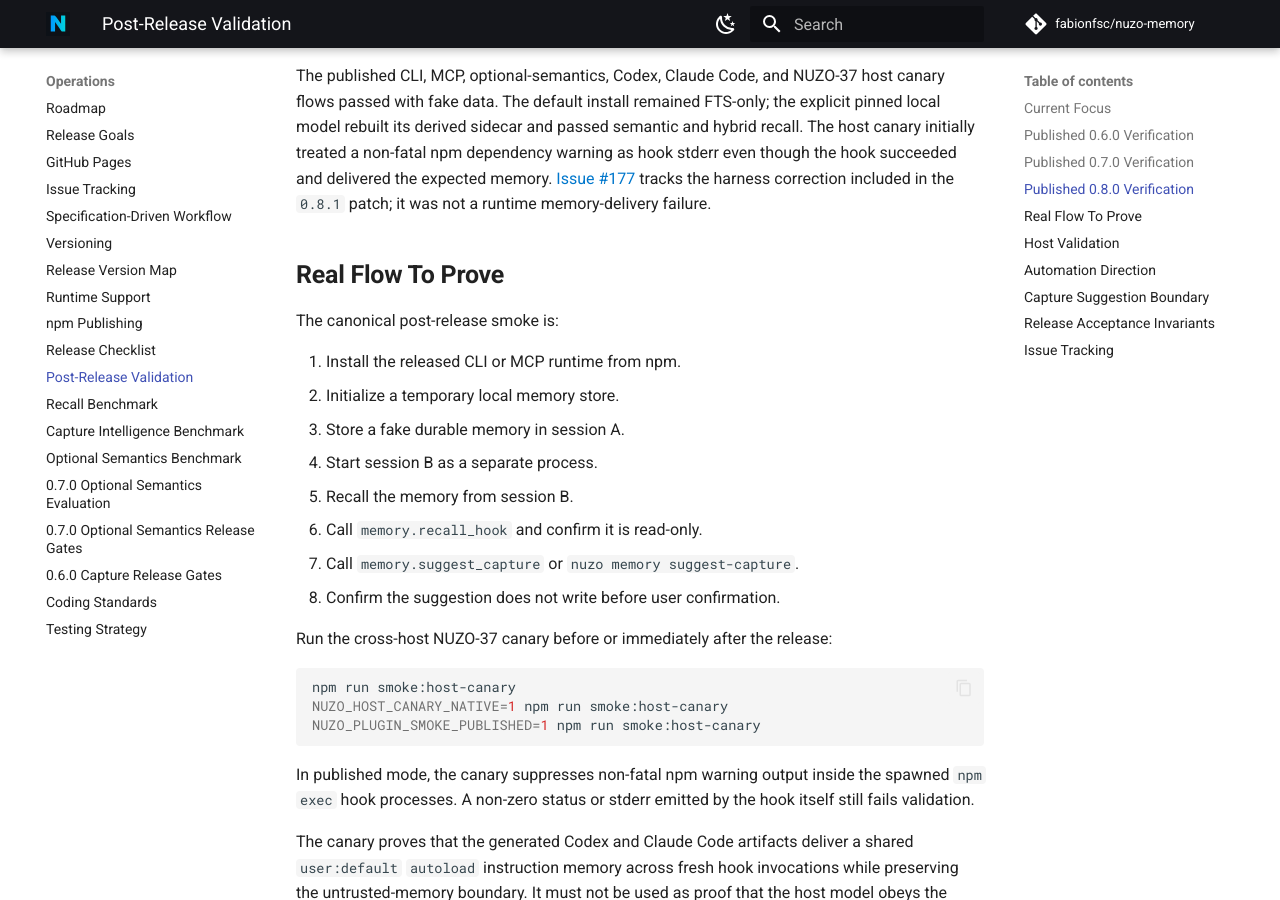
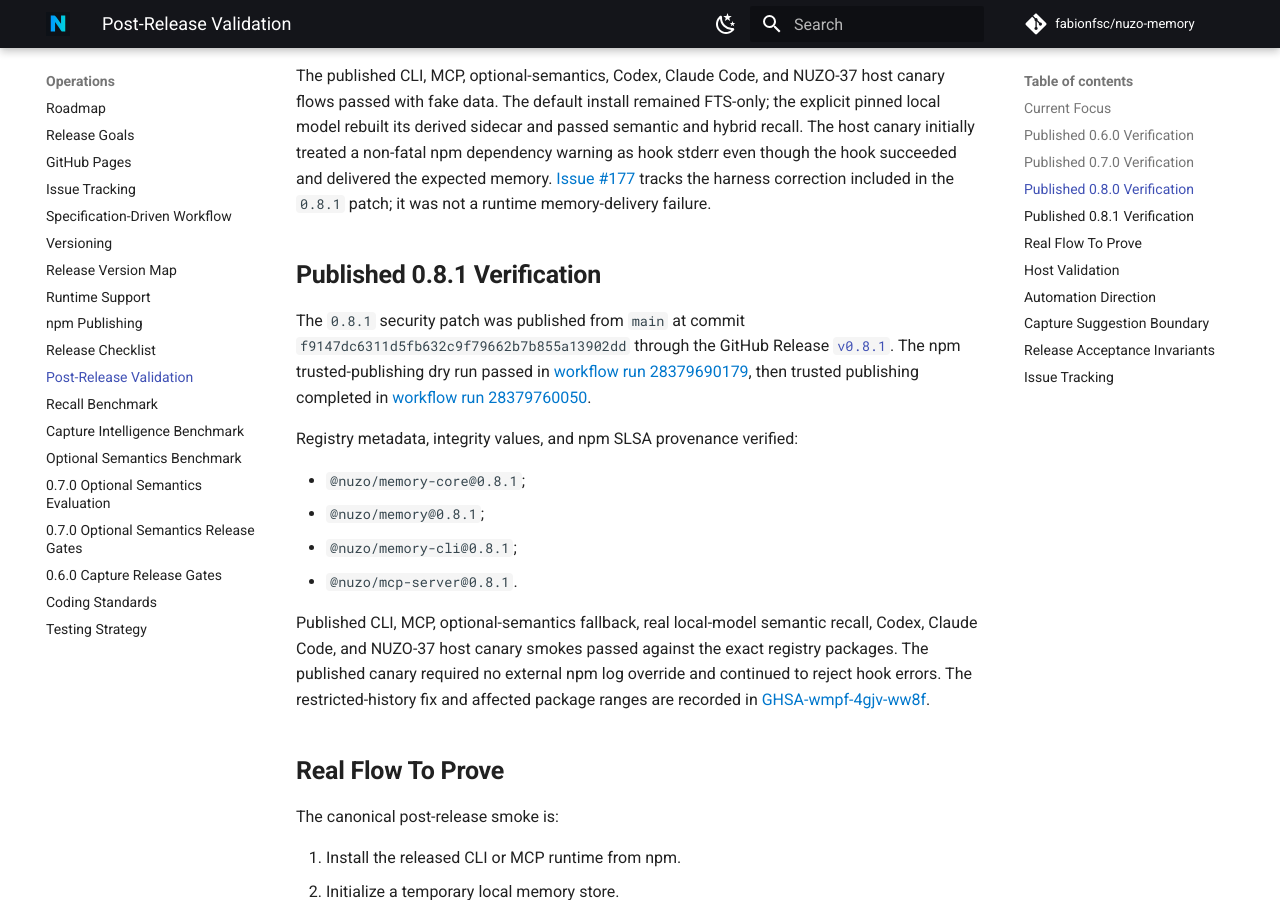
Before and after one commit to fabionfsc/nuzo-memory, an MkDocs documentation site: the page built from docs/operations/post-release-validation.md, in a window 1280 px wide and 900 px high, scrolled down 2616 px. Built offline with MkDocs 1.6.1 and Material for MkDocs 9.7.7, drawn with Linux system fonts in a browser that asks for light colours; comment, search, counter and statistics services are not loaded.

Commit message:
docs(release): record 0.8.1 validation
Record exact published 0.8.1 release and security validation evidence.

```diff
--- a/docs/operations/post-release-validation.md
+++ b/docs/operations/post-release-validation.md
@@ -119,6 +119,30 @@
 memory. [Issue #177](https://github.com/fabionfsc/nuzo-memory/issues/177)
 tracks the harness correction included in the `0.8.1` patch; it was not a
 runtime memory-delivery failure.
+
+## Published 0.8.1 Verification
+
+The `0.8.1` security patch was published from `main` at commit
+`f9147dc6311d5fb632c9f79662b7b855a13902dd` through the GitHub Release
+[`v0.8.1`](https://github.com/fabionfsc/nuzo-memory/releases/tag/v0.8.1).
+The npm trusted-publishing dry run passed in
+[workflow run 28379690179](https://github.com/fabionfsc/nuzo-memory/actions/runs/28379690179),
+then trusted publishing completed in
+[workflow run 28379760050](https://github.com/fabionfsc/nuzo-memory/actions/runs/28379760050).
+
+Registry metadata, integrity values, and npm SLSA provenance verified:
+
+- `@nuzo/memory-core@0.8.1`;
+- `@nuzo/memory@0.8.1`;
+- `@nuzo/memory-cli@0.8.1`;
+- `@nuzo/mcp-server@0.8.1`.
+
+Published CLI, MCP, optional-semantics fallback, real local-model semantic
+recall, Codex, Claude Code, and NUZO-37 host canary smokes passed against the
+exact registry packages. The published canary required no external npm log
+override and continued to reject hook errors. The restricted-history fix and
+affected package ranges are recorded in
+[GHSA-wmpf-4gjv-ww8f](https://github.com/fabionfsc/nuzo-memory/security/advisories/GHSA-wmpf-4gjv-ww8f).
 
 ## Real Flow To Prove
 
```
